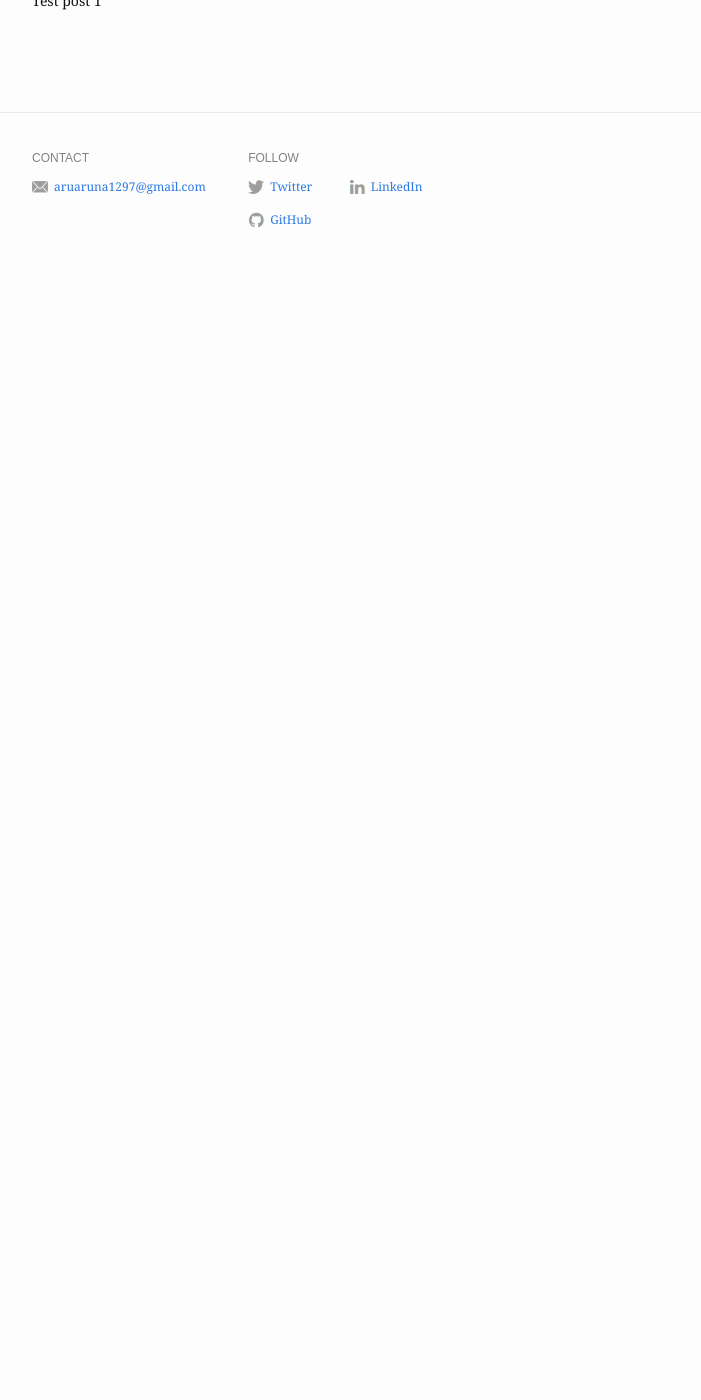
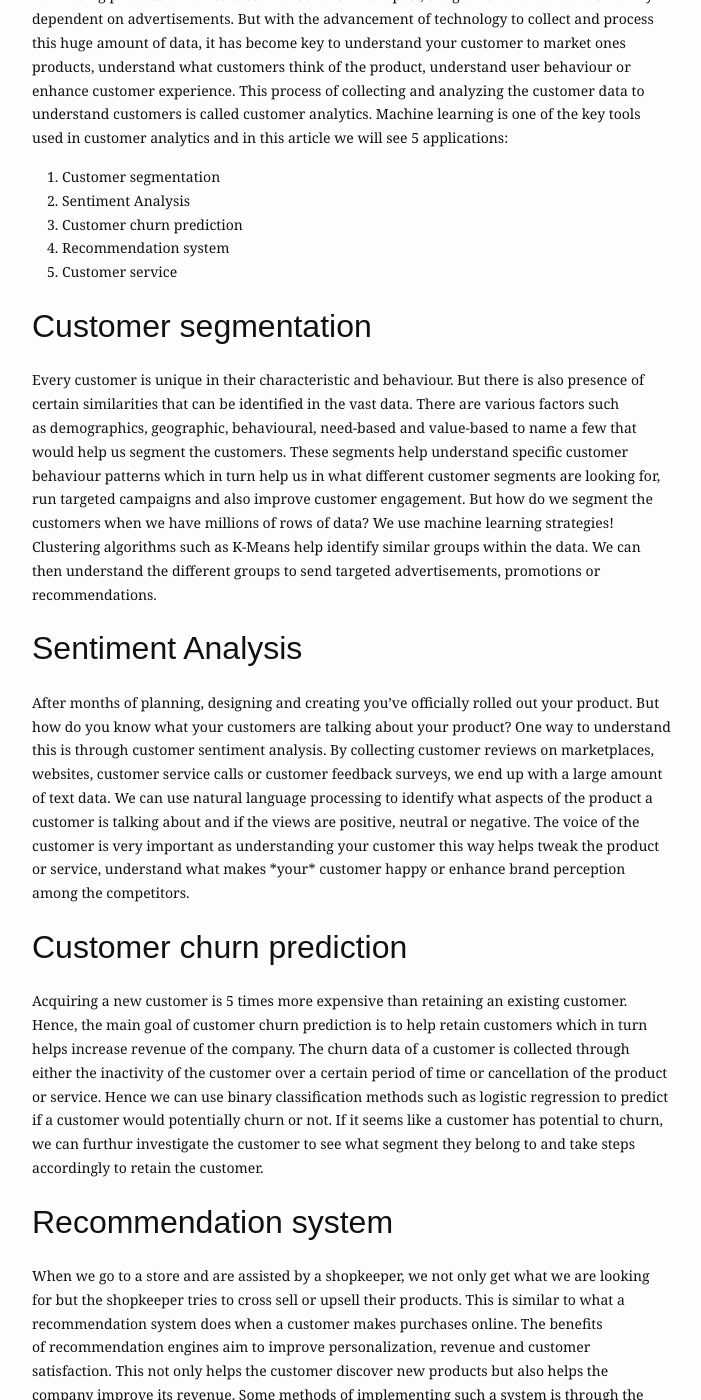
Before and after one commit to Aruna12/arunaarumugam, a Jekyll site: the page built from _posts/2019-10-26-example-of-blog-post.md, in a window 1280 px wide and 1400 px high, scrolled down 776 px. Shown: the whole window, without its empty margins (288-989 px from the left). Built offline with Jekyll 4.4.1, drawn with Linux system fonts in a browser that asks for light colours; before the commit the page ends 1059 px from its top, so only the background shows below that; some of the changed text lies outside the part shown.

Commit message:
blog post 1

```diff
--- a/_posts/2019-10-26-example-of-blog-post.md
+++ b/_posts/2019-10-26-example-of-blog-post.md
@@ -1,7 +1,7 @@
 ---
 layout: post
-title:  "Post example 1"
-date:   2019-10-26 10:00:40
+title:  "5 Application of machine learning in customer analytics"
+date:   2023-07-21 10:00:00
 blurb: "A look at an example post using Bay Jekyll theme."
 og_image: /assets/img/content/post-example/Banner.jpg
 ---
@@ -10,14 +10,63 @@ og_image: /assets/img/content/post-example/Banner.jpg
 <br />
 <br />
 
-This is an example of blog post.
-Picture by [Bethany Legg](https://unsplash.com/@bkotynski).
+<p>
 
+In our current day, approximately 2.5 quintillion bytes of data is being generated by customers around the globe every single day. A customer generates data at almost every point in the day. A customer generates data even as they sleep through the night to track their sleeping patterns!
 
+With the generation of copious amount of data by customers, businesses have started to leverage it to make data-driven decisions for their organization. Businesses have shifted focus from being product driven to customer centric. In the past, the growth of a brand was mainly dependent on advertisements. But with the advancement of technology to collect and process this huge amount of data, it has become key to understand your customer to market ones products, understand what customers think of the product, understand user behaviour or enhance customer experience. This process of collecting and analyzing the customer data to understand customers is called customer analytics.
 
-Lorem ipsum dolor sit amet, consectetur adipiscing elit, sed do eiusmod tempor incididunt ut labore et dolore magna aliqua. Ut enim ad minim veniam, quis nostrud exercitation ullamco laboris nisi ut aliquip ex ea commodo consequat. Duis aute irure dolor in reprehenderit in voluptate velit esse cillum dolore eu fugiat nulla pariatur. Excepteur sint occaecat cupidatat non proident, sunt in culpa qui officia deserunt mollit anim id est laborum[^1].
+Machine learning is one of the key tools used in customer analytics and in this article we will see 5 applications:
+</p>
 
-Test post 1
+<ol>
+  <li>Customer segmentation</li>
+  <li>Sentiment Analysis</li>
+  <li>Customer churn prediction</li>
+  <li>Recommendation system</li>
+  <li>Customer service</li>
+</ol>
+
+<h2> Customer segmentation </h2>
+<p>
+Every customer is unique in their characteristic and behaviour. But there is also presence of certain similarities that can be identified in the vast data. There are various factors such as demographics, geographic, behavioural, need-based and value-based to name a few that would help us segment the customers. These segments help understand specific customer behaviour patterns which in turn help us in what different customer segments are looking for, run targeted campaigns and also improve customer engagement.
+
+But how do we segment the customers when we have millions of rows of data? We use machine learning strategies! Clustering algorithms such as K-Means help identify similar groups within the data. We can then understand the different groups to send targeted advertisements, promotions or recommendations.
+
+</p>
+<h2>Sentiment Analysis</h2>
+
+<p>
+After months of planning, designing and creating you’ve officially rolled out your product. But how do you know what your customers are talking about your product? One way to understand this is through customer sentiment analysis. By collecting customer reviews on marketplaces, websites, customer service calls or customer feedback surveys, we end up with a large amount of text data. We can use natural language processing to identify what aspects of the product a customer is talking about and if the views are positive, neutral or negative.
+
+The voice of the customer is very important as understanding your customer this way helps tweak the product or service, understand what makes *your* customer happy or enhance brand perception among the competitors.
+
+</p>
+<h2>Customer churn prediction</h2>
+
+<p>
+Acquiring a new customer is 5 times more expensive than retaining an existing customer. Hence, the main goal of customer churn prediction is to help retain customers which in turn helps increase revenue of the company. The churn data of a customer is collected through either the inactivity of the customer over a certain period of time or cancellation of the product or service.
+
+Hence we can use binary classification methods such as logistic regression to predict if a customer would potentially churn or not. If it seems like a customer has potential to churn, we can furthur investigate the customer to see what segment they belong to and take steps accordingly to retain the customer.
+
+</p>
+<h2>Recommendation system</h2>
+
+<p>
+When we go to a store and are assisted by a shopkeeper, we not only get what we are looking for but the shopkeeper tries to cross sell or upsell their products. This is similar to what a recommendation system does when a customer makes purchases online. The benefits of recommendation engines aim to improve personalization, revenue and customer satisfaction. This not only helps the customer discover new products but also helps the company improve its revenue.
+
+Some methods of implementing such a system is through the creation of collaborative filtering, content-based filtering and hybrid recommendation systems using customer purchasing and behaviour data and identify similarities with other customer purchases.
+
+</p>
+<h2>Customer service</h2>
+
+<p>
+A customer’s time is extremely valuable. Throughout a customer’s journey with an organization, product or service, there will be multiple points where a customer is in need of support. We can collect the type of service calls, interactions with chatbots, the number of times a customer has visited the support page or the visits made to the store for offline support. This will help in analyzing the where a customer needs the most support.
+
+We can use regression methods to identify patterns in these factors to predict when an issue might occur or how to reduce the number of complaints of a customer. This would enhance customer experience and also reduce churn of the customer.
+
+The 5 applications mentioned above is only an overview of few ways of applying machine learning to customer data. There are plenty of applications and alternatives to machine learning for each of the applications mentioned above but these are some of the common applications being used by businesses in various domains to make data driven customer centric decisions to enhance customer experience and improve revenue.
+</p>
 
 <br />
 
```
Also changed, not shown: index.md (+5 -2 lines).
